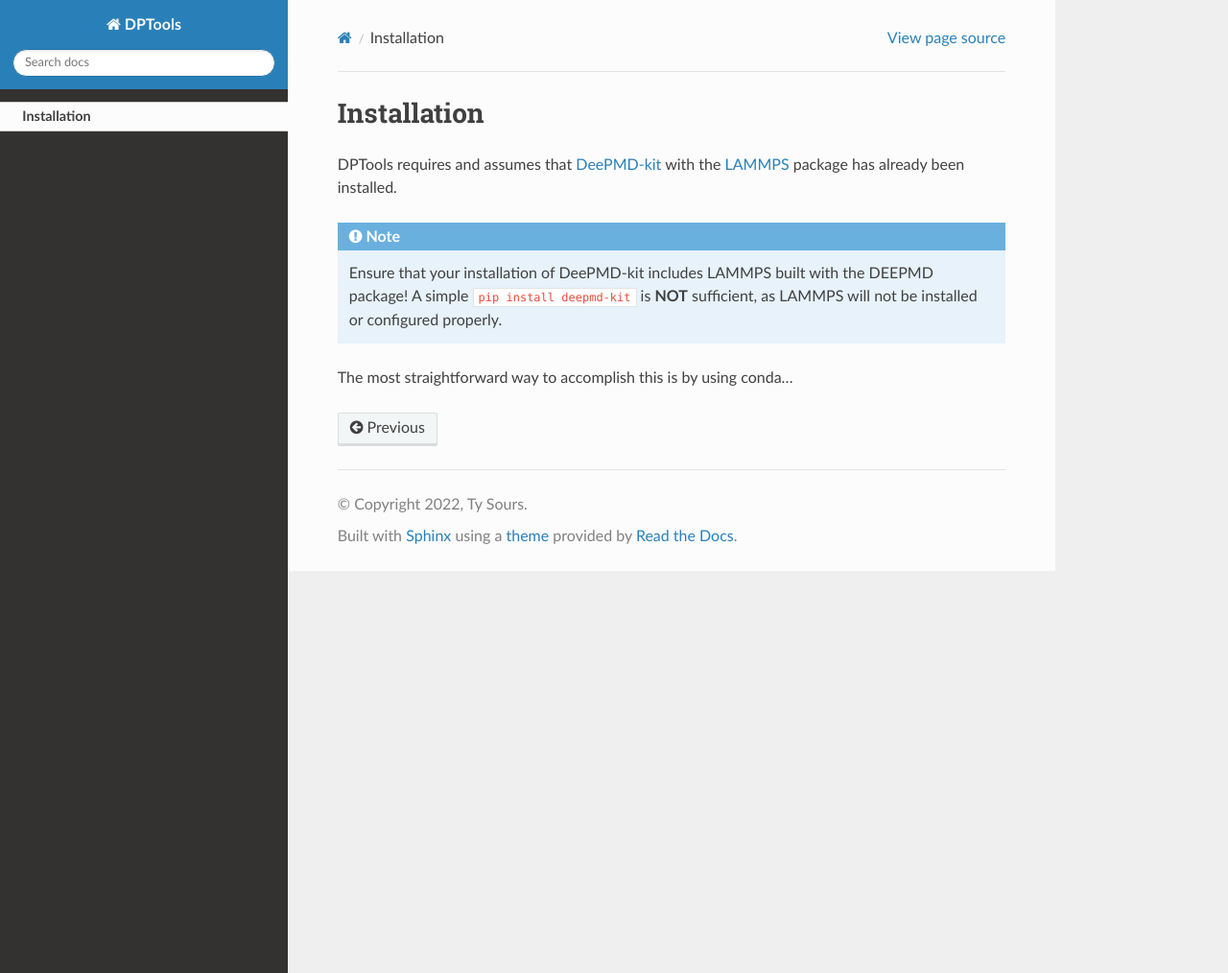
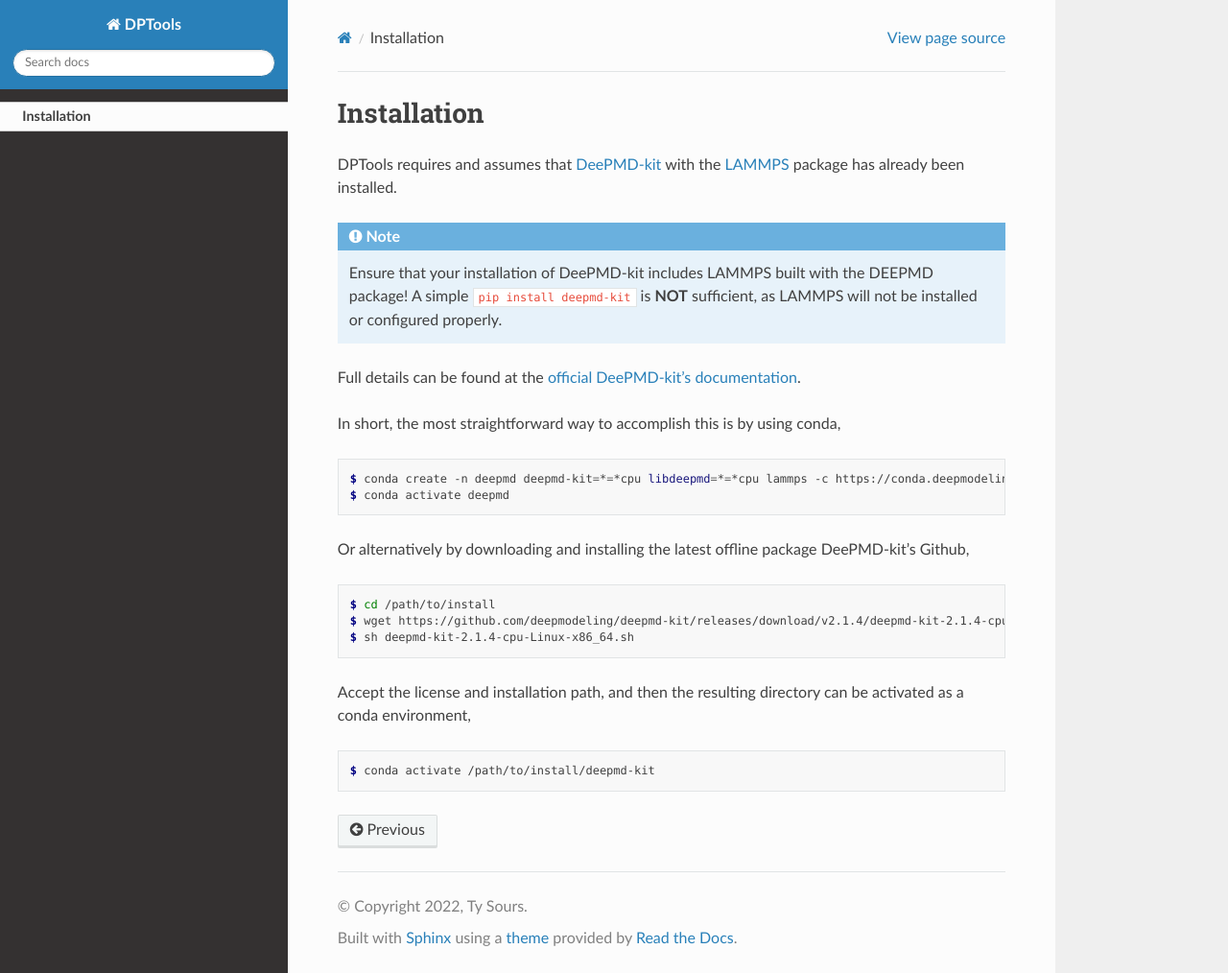
Before and after one commit to tysours/DPTools, a Sphinx documentation site: the page built from docs/source/installation.rst, in a window 1280 px wide and 1014 px high. Shown: the whole window at 96% size. Built offline with Sphinx 7.4.7 and the Read the Docs theme 2.0.0, drawn with Linux system fonts in a browser that asks for light colours; pages that are not in the unit, such as notebooks, are missing from menus.

Commit message:
Add deepmd-kit installation info

```diff
--- a/docs/source/installation.rst
+++ b/docs/source/installation.rst
@@ -7,7 +7,30 @@ DPTools requires and assumes that DeePMD-kit_ with the LAMMPS_ package has alrea
     Ensure that your installation of DeePMD-kit includes LAMMPS built with the DEEPMD package!
     A simple :code:`pip install deepmd-kit` is **NOT** sufficient, as LAMMPS will not be installed or configured properly.
 
-The most straightforward way to accomplish this is by using conda...
+Full details can be found at the
+`official DeePMD-kit's documentation <https://docs.deepmodeling.com/projects/deepmd/en/master/install/index.html>`_.
+
+In short, the most straightforward way to accomplish this is by using conda,
+
+.. code-block:: console
+
+    $ conda create -n deepmd deepmd-kit=*=*cpu libdeepmd=*=*cpu lammps -c https://conda.deepmodeling.com -c defaults
+    $ conda activate deepmd
+
+Or alternatively by downloading and installing the latest offline package DeePMD-kit's Github,
+
+.. code-block:: console
+
+    $ cd /path/to/install
+    $ wget https://github.com/deepmodeling/deepmd-kit/releases/download/v2.1.4/deepmd-kit-2.1.4-cpu-Linux-x86_64.sh
+    $ sh deepmd-kit-2.1.4-cpu-Linux-x86_64.sh
+
+Accept the license and installation path, and then the resulting directory can be activated as a conda environment,
+
+.. code-block:: console
+
+    $ conda activate /path/to/install/deepmd-kit
+
 
 .. _DeePMD-kit: https://github.com/deepmodeling/deepmd-kit
 .. _LAMMPS: https://lammps.org
```
